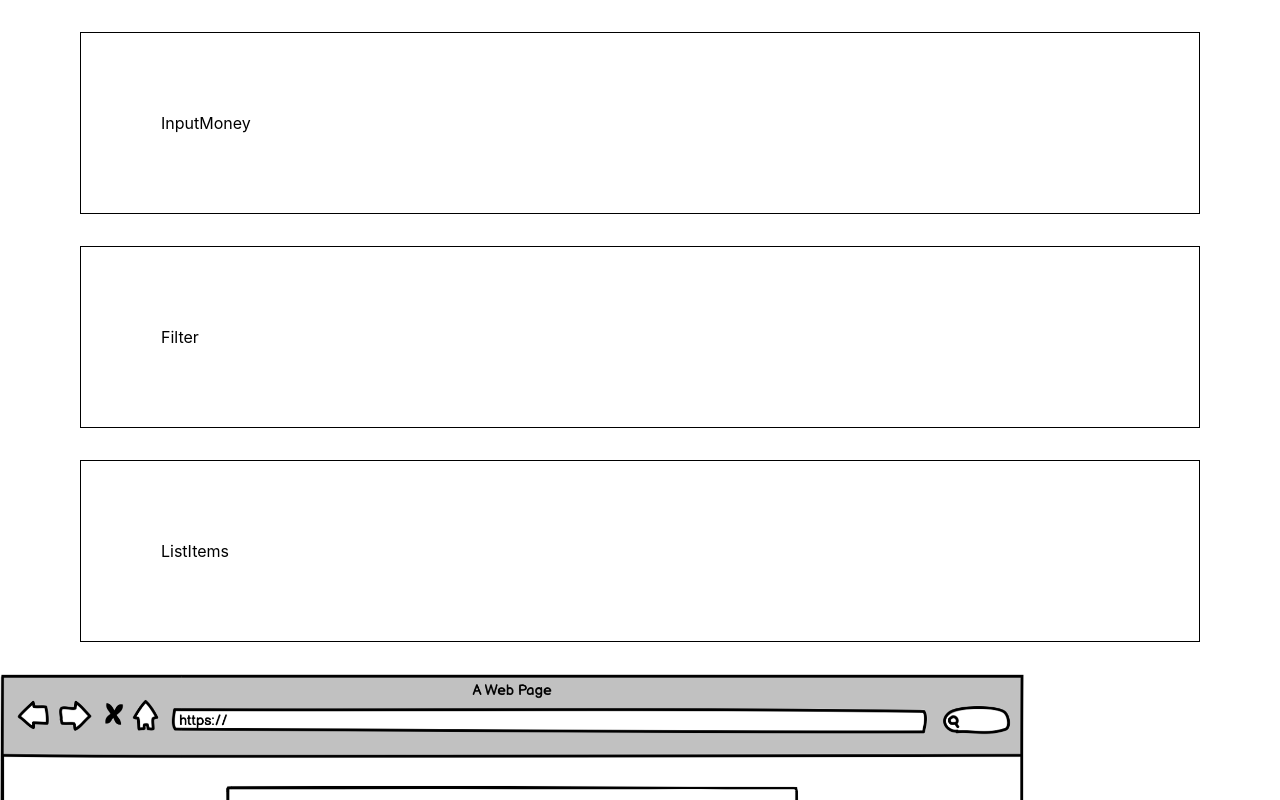
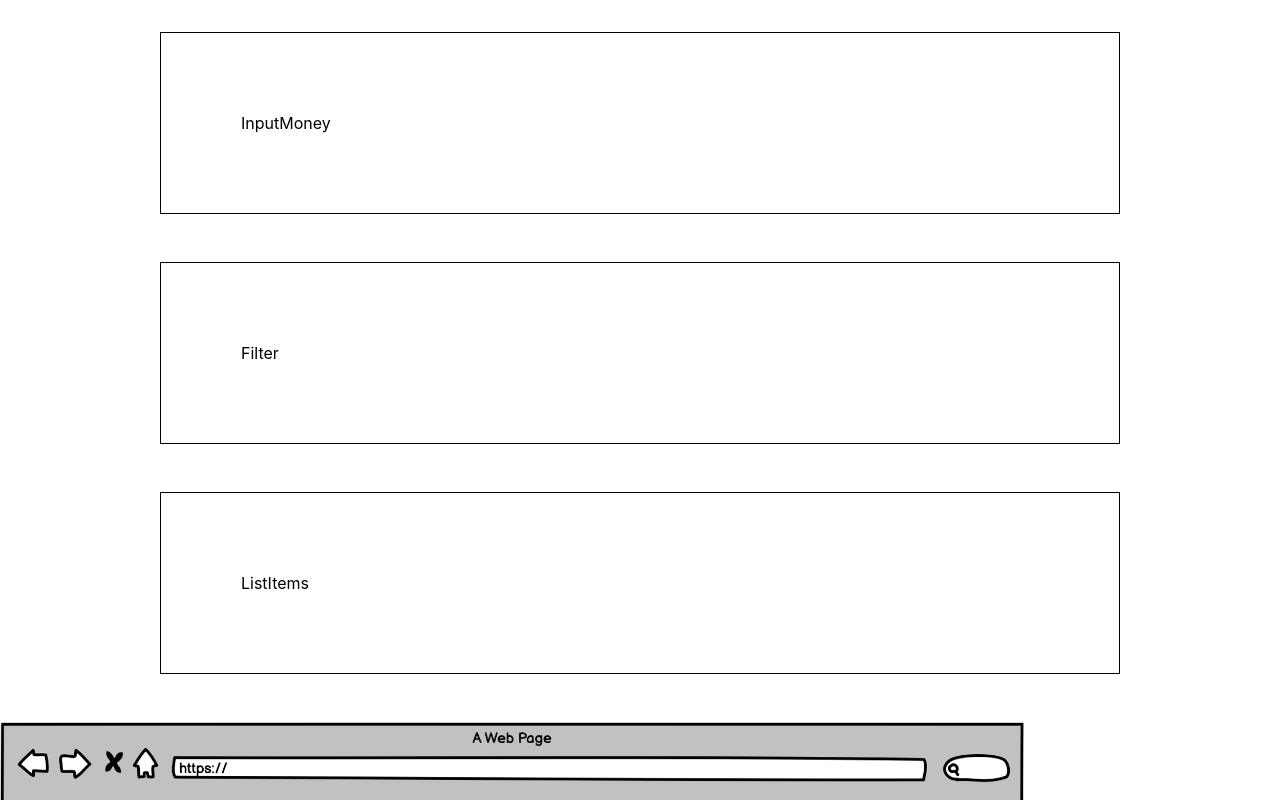
Before and after one commit to newfly101/BootCamp-MoneyCalender, a React (Create React App) app: page / in a window 1280 px wide. Shown: the top 800 px of the page. Built offline with nearby package versions, Linux system fonts and the light colour scheme; the HTML template or start-up script is replaced by a standard one.

Commit message:
[가계부 프로젝트] [1] css 수정

```diff
--- a/src/component/Money/InputMoney.module.css
+++ b/src/component/Money/InputMoney.module.css
@@ -1,5 +1,5 @@
 .mainBox {
-    margin: 2rem 5rem 2rem 5rem;
+    margin: 2rem 10rem 3rem 10rem;
     padding: 5rem;
     justify-content: center;
     align-items: center;
--- a/src/component/Money/ListItems.module.css
+++ b/src/component/Money/ListItems.module.css
@@ -1,5 +1,5 @@
 .mainBox {
-    margin: 2rem 5rem 2rem 5rem;
+    margin: 2rem 10rem 3rem 10rem;
     padding: 5rem;
     justify-content: center;
     align-items: center;
--- a/src/component/Money/filter.module.css
+++ b/src/component/Money/filter.module.css
@@ -1,5 +1,5 @@
 .mainBox {
-    margin: 2rem 5rem 2rem 5rem;
+    margin: 2rem 10rem 3rem 10rem;
     padding: 5rem;
     justify-content: center;
     align-items: center;
```
